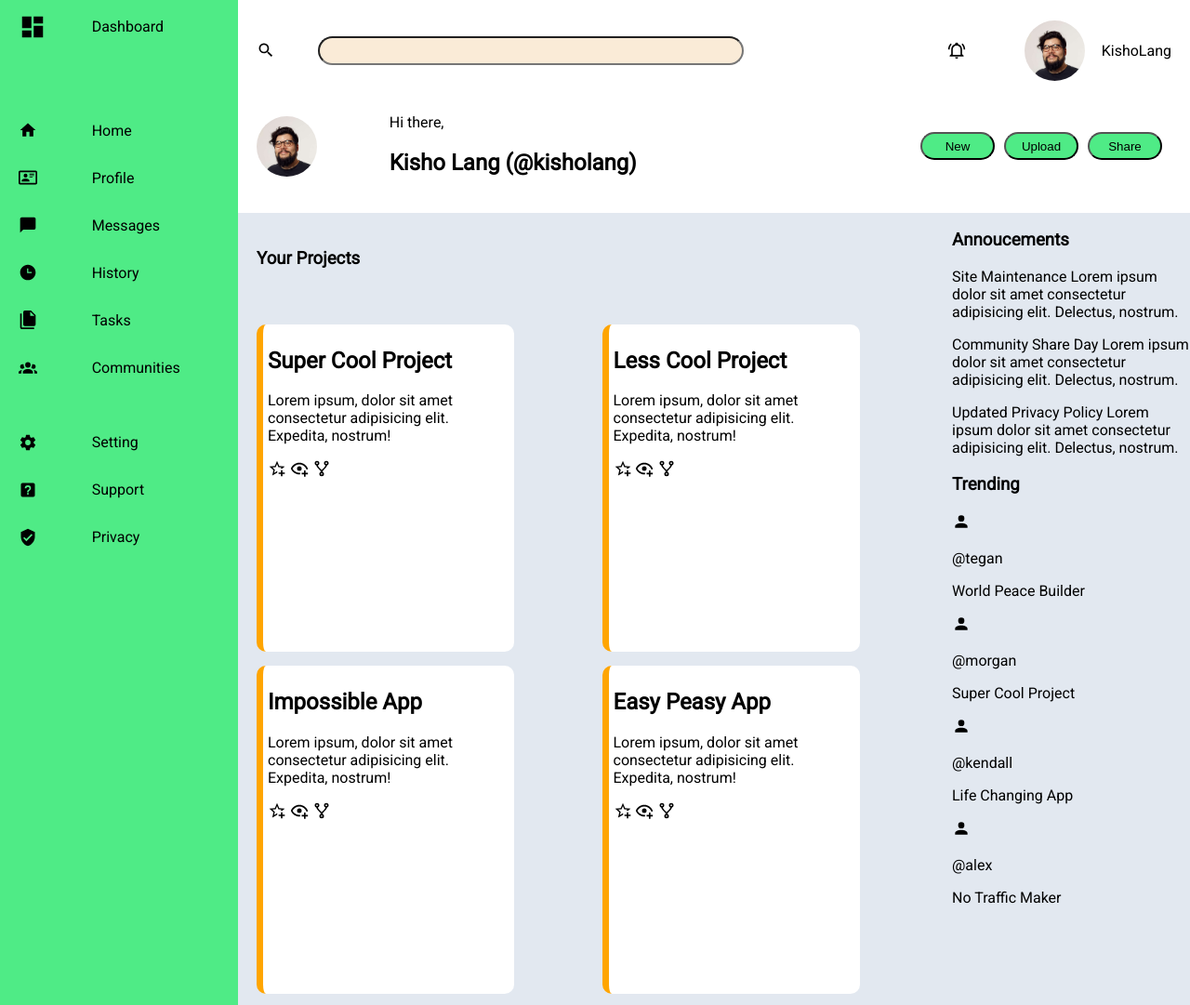
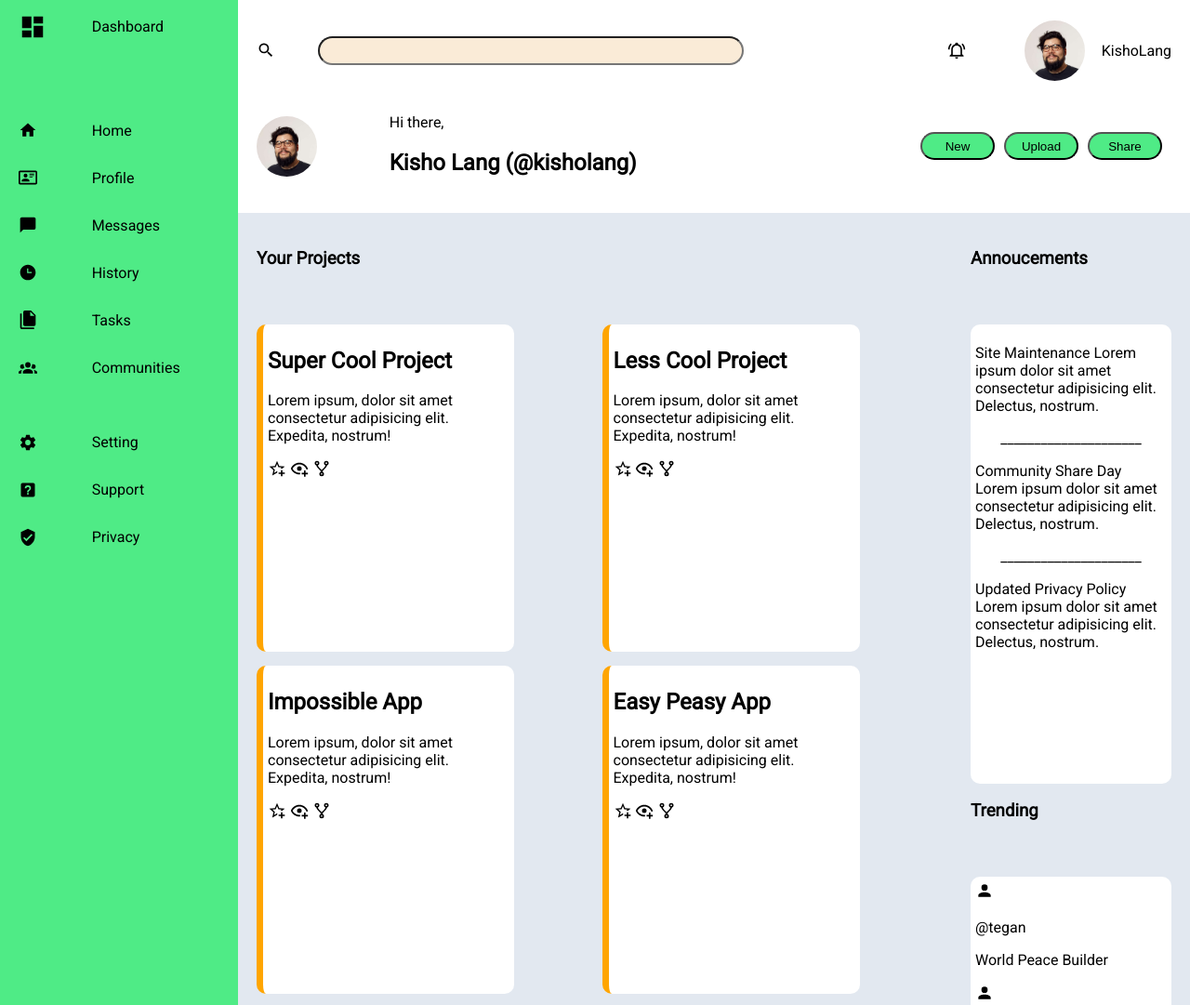
Before and after one commit to KishoLang/admin-dashboard, a plain HTML site: page index.html in a window 1280 px wide. Shown: the part 17-1098 px from the top of the page at 93% size. Drawn offline with Linux system fonts and the light colour scheme.

Commit message:
done with grid dashboard

```diff
--- a/index.html
+++ b/index.html
@@ -137,16 +137,20 @@
             </div>
             <div class="right-content-container">
                 <div class="announcements">
-                    <h3>Annoucements</h3>
+                    <div class="announcement-title-header">
+                        <h3>Annoucements</h3>
+                    </div>
                     <div class="announce-box">
                         <p>
                             <span>Site Maintenance</span>
                             Lorem ipsum dolor sit amet consectetur adipisicing elit. Delectus, nostrum.
                         </p>
+                        <div>_____________________</div>
                         <p>
                             <span>Community Share Day</span>
                             Lorem ipsum dolor sit amet consectetur adipisicing elit. Delectus, nostrum.
                         </p>
+                        <div>_____________________</div>
                         <p>
                             <span>Updated Privacy Policy</span>
                             Lorem ipsum dolor sit amet consectetur adipisicing elit. Delectus, nostrum.
--- a/styles.css
+++ b/styles.css
@@ -140,7 +140,16 @@ html, body {
     align-items: center;
 }
 
-/* CONTENT CONTAINER */
+/* CONTENT CONTAINER MAIN */
+
+.content-container {
+    background: #e2e8f0 ;
+    grid-area: 2 / 2 / 3 / 3;
+    display: grid;
+    grid-template-columns: 3fr 1fr;
+}
+
+/* CONTENT CONTAINER LEFT */
 
 .card {
     width: 260px;
@@ -150,15 +159,6 @@ html, body {
     border-left: 7px solid orange;
     padding: 5px;
 }
-
-
-.content-container {
-    background: #e2e8f0 ;
-    grid-area: 2 / 2 / 3 / 3;
-    display: grid;
-    grid-template-columns: 3fr 1fr;
-}
-
 .left-content-container {
     display: grid;
     grid-template-rows: 100px 5fr;
@@ -175,3 +175,41 @@ html, body {
     grid-template-columns: repeat(auto-fit, minmax(250px, 1fr));
     gap: 15px;
 }
+
+/* CONTENT CONTAINER RIGHT */
+
+.right-content-container {
+    display: grid;
+    grid-template-rows: 1fr 1fr;
+    padding: 20px;
+}
+
+.announcements {
+    grid-row: 1;
+    display: grid;
+    grid-template-rows: 100px 5fr;
+}
+
+.announce-box {
+    background-color: white;
+    padding: 5px;
+    padding-bottom: 0px;
+    border-radius: 10px;
+}
+
+.announce-box div {
+    text-align: center;
+}
+
+.trending {
+    grid-row: 2;
+    display: grid;
+    grid-template-rows: 100px 5fr;
+}
+
+.trend-box {
+    background-color: white;
+    padding: 5px;
+    padding-bottom: 0px;
+    border-radius: 10px;
+}
```
